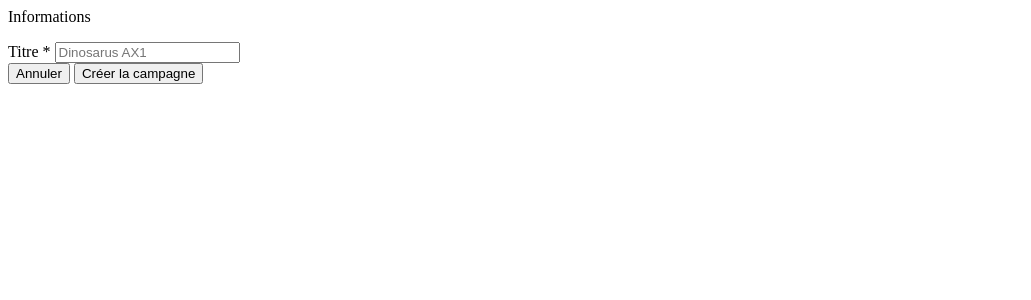
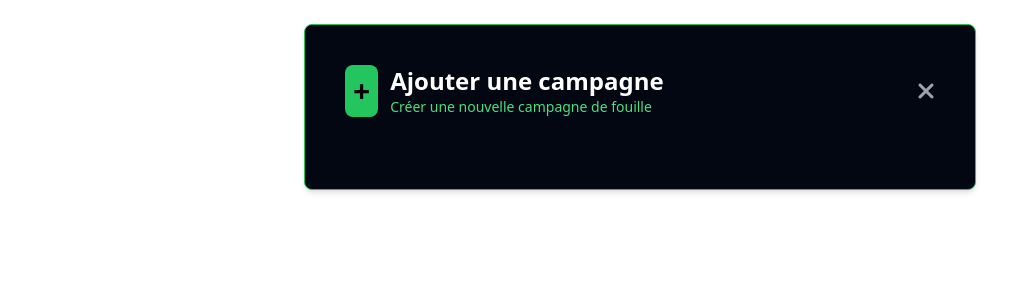
Before and after one commit to fushizaki/adn_research_app, a Flask app: page /add_campagne in a window 1280 px wide. Shown: the top 300 px of the page, without its empty margins (0-1031 px from the left). Run offline with Flask 3, Linux system fonts and the light colour scheme; style sheets or scripts are compiled from the project's sources; parts of the project's set-up code (start-up, migrations or seed data) failed here and were passed over.

Commit message:
Ajout de header de page

```diff
--- a/appJurassique/tailwind.config.js
+++ b/appJurassique/tailwind.config.js
@@ -1,6 +1,6 @@
 /** @type {import('tailwindcss').Config} */
 module.exports = {
-  content: [],
+  content: ["./templates/**/*.html"],
   theme: {
     extend: {},
   },
--- a/appJurassique/templates/add_campagne.html
+++ b/appJurassique/templates/add_campagne.html
@@ -1,30 +1,21 @@
+{% extends "base.html" %}
+{% block title %}Ajouter une campagne{% endblock %}
 {% block main %}
 
-<body class="max-w-2xl mx-auto">
-    <div class="rounded-lg bg-gray-800 shadow-md p-8 mt-6 border border-green-500">
-        <div class="space-y-6">
+<div class="max-w-2xl mx-auto">
+    <div class="rounded-lg bg-gray-950 shadow-md p-10 mt-6 border border-green-500">
+
+        <div class="flex gap-3 mb-8">
+            <div class="bg-green-500 rounded-lg p-2">
+                <p class="text-3xl font-bold">+</p>
+            </div>
             <div>
-                <div class="flex items-center gap-2 mb-4">
-                    <div class="bg-green-500 rounded-full p-1"></div>
-                    <p class="text-lg font-semibold text-white">Informations</p>
-                </div>
-                <div class="grid grid-cols-2 gap-4">
-                    <div>
-                        <label class="text-green-400 text-sm font-medium">Titre *</label>
-                        <input type="text" placeholder="Dinosarus AX1" class="w-full bg-gray-700 border border-gray-600 rounded px-3 py-2 text-white mt-1" />
-                    </div>
-                </div>
+                <h1 class="text-2xl font-bold text-white">Ajouter une campagne</h1>
+                <p class="text-green-400 text-sm">Créer une nouvelle campagne de fouille</p>
             </div>
-            <div class="flex gap-4 justify-end pt-4">
-                <button class="px-6 py-2 border border-gray-600 text-white hover:bg-gray-700 rounded">
-                    Annuler
-                </button>
-                <button class="px-6 py-2 bg-green-500 hover:bg-green-600 text-black font-semibold rounded">
-                    Créer la campagne
-                </button>
-            </div>
+            <button class="ml-auto text-gray-400 hover:text-white text-2xl">
+                <i class="fas fa-times"></i>
+            </button>
         </div>
-    </div>
-</body>
 
 {% endblock %}
```
Also changed, not shown: appJurassique/app.py (+5 -2 lines).
